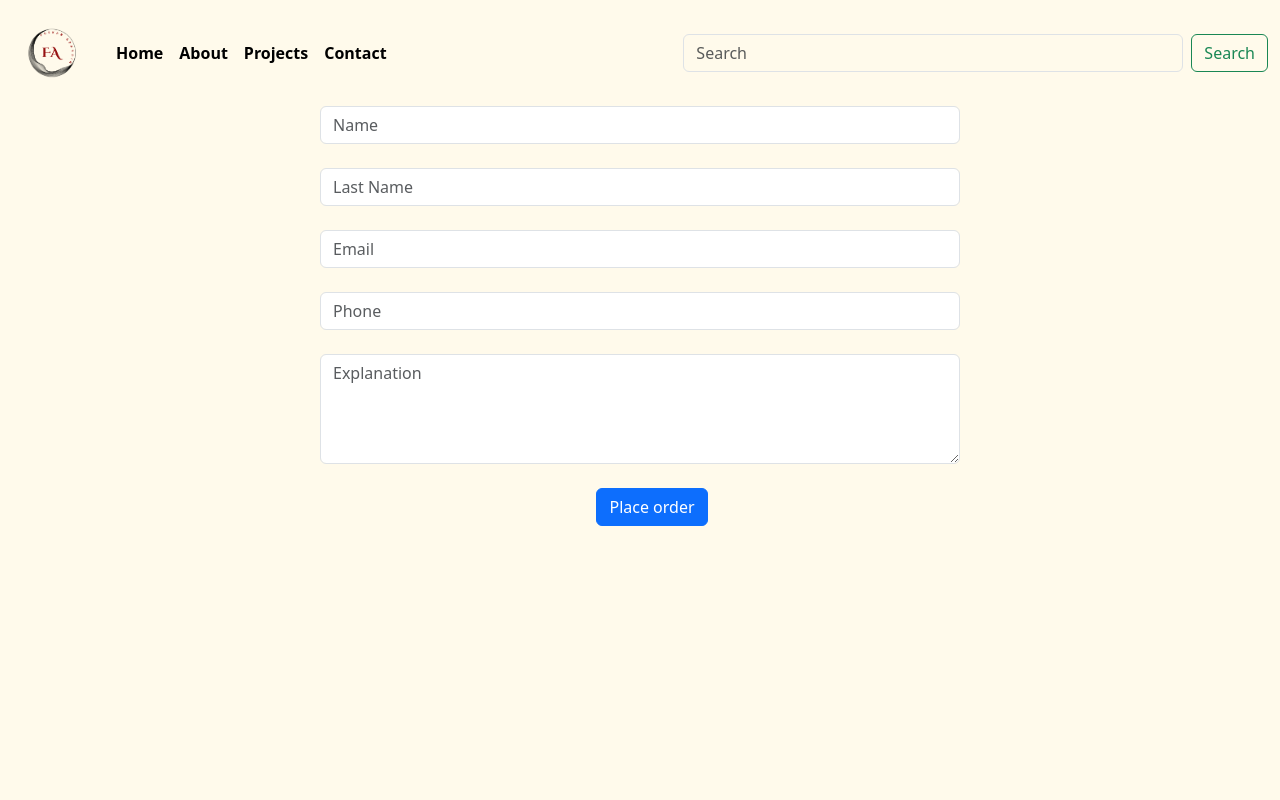
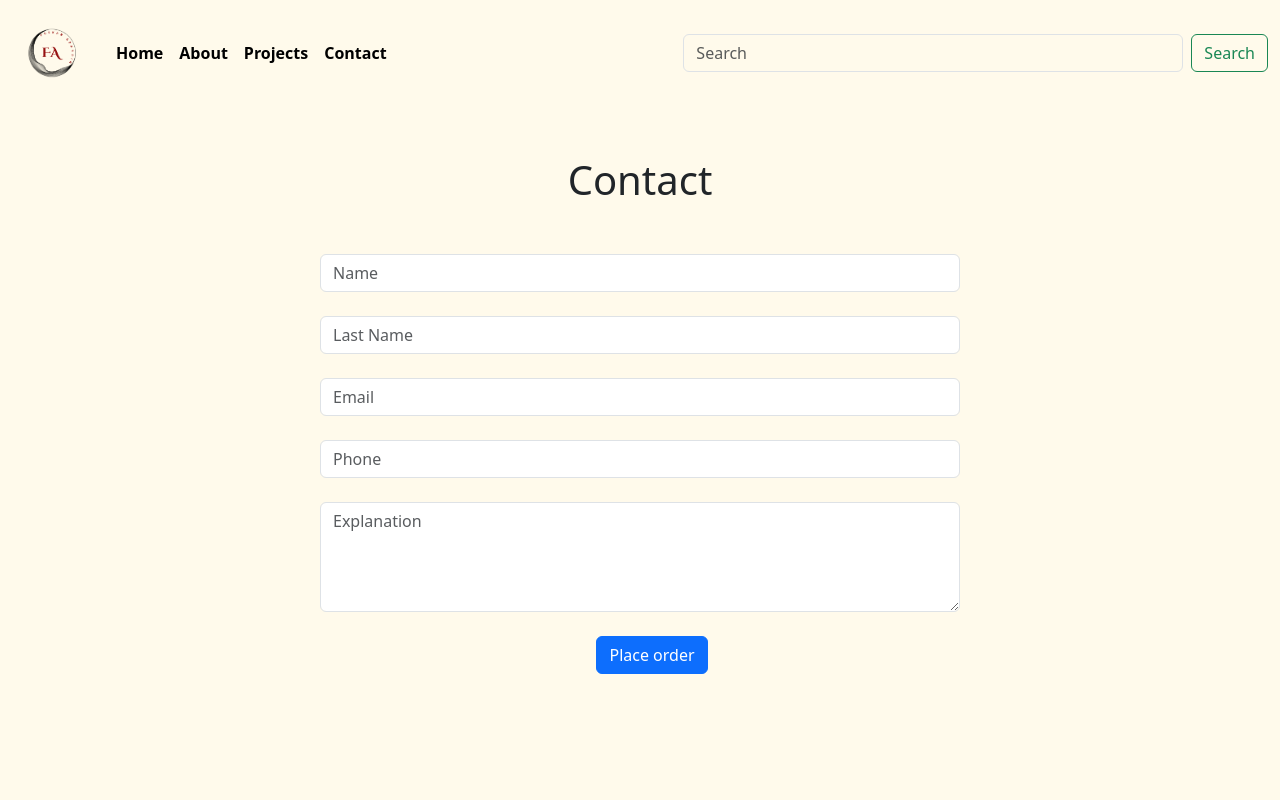
Before and after one commit to FurkanApaydinn/React-Portfolyom, a React (Create React App) app: page /Contact in a window 1280 px wide. Shown: the top 800 px of the page. Built offline with nearby package versions, Linux system fonts and the light colour scheme.

Commit message:
yenileme

```diff
--- a/src/App.css
+++ b/src/App.css
@@ -291,8 +291,14 @@ Footer
 }
 
 .contact{
+  margin-top: 50px;
   display: flex;
   justify-content:center;
-  min-height: 100vh;
+  min-height: 80vh;
   max-width: 300vh;
 }
+.baslik{
+  margin-top: 50px;
+  display: flex;
+  justify-content: center;
+}
--- a/src/components/Contact.jsx
+++ b/src/components/Contact.jsx
@@ -8,14 +8,12 @@ export default function Contact() {
 
     <div >
       <Header />
+      <h1 className='baslik'>Contact</h1>
       <div className='contact'>
 
+
         <form>
-
-
-
-
-          <div class="form-outline mb-4 ">
+          <div class="form-outline mb-4  ">
             <input style={{ width: "80vh" }} type="text" id="form6Example3" class="form-control" placeholder='Name' />
 
           </div>
```
